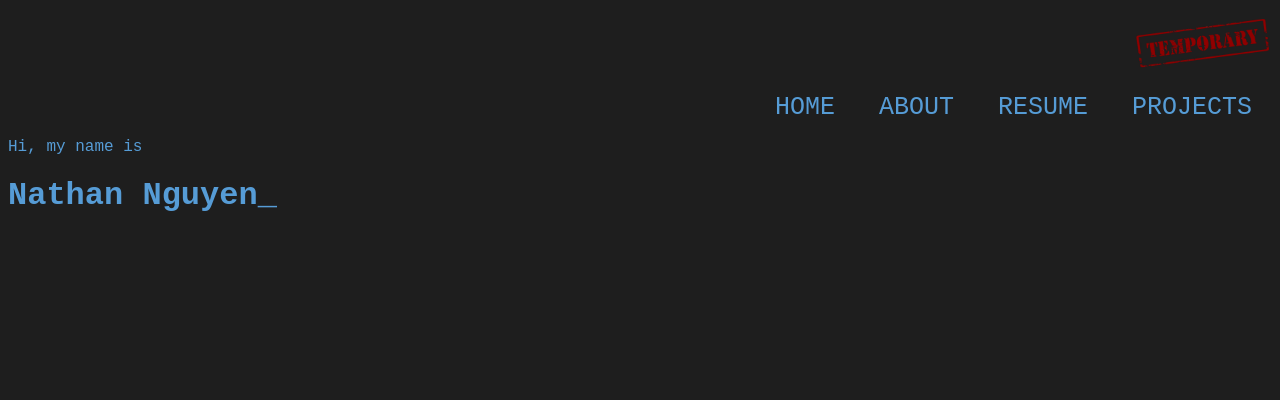
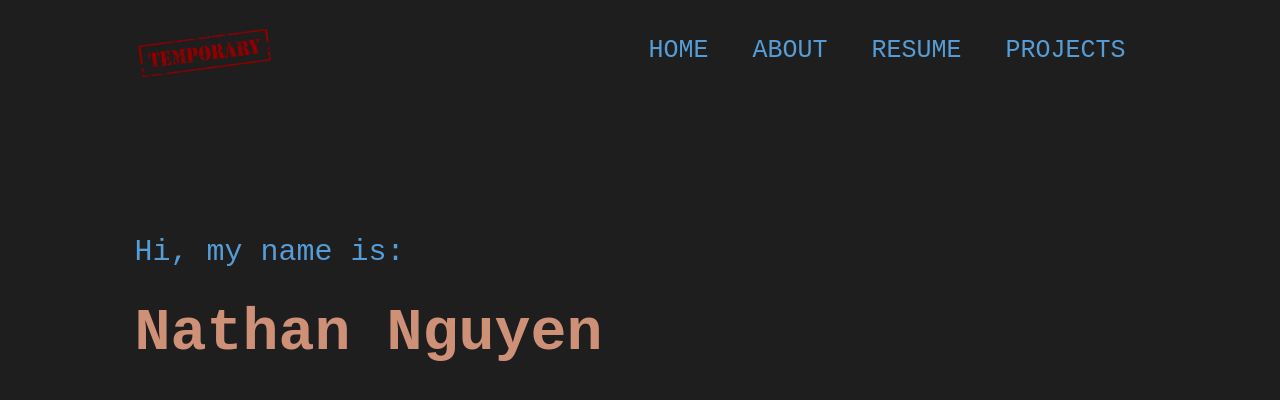
Before and after one commit to Nameless7631/Personal-Portfolio, a plain HTML site: page index.html in a window 1280 px wide. Drawn offline with Linux system fonts and the light colour scheme.

Commit message:
added line animation to buttons, added margins, and prepared page for intro text

```diff
--- a/index.html
+++ b/index.html
@@ -20,10 +20,10 @@
                 </li>
             </ul>
         </nav>
-    </div>
-    <div id="intro">
-        <p>Hi, my name is</p>
-        <h1>Nathan Nguyen_</h1>
+        <div class="header-text">
+            <p>Hi, my name is:</p>
+            <h1>Nathan Nguyen</h1>
+        </div>
     </div>
 </div>
 
--- a/style.css
+++ b/style.css
@@ -11,16 +11,19 @@ body{
     background: #1e1e1e
 }
 
-#header{
-    background-color: #1e1e1e;
+.container{
+    padding: 10px 10%;
+}
+
+nav{
+    display: flex;
+    align-items: center;
+    justify-content: space-between;
+    flex-wrap: wrap;
 }
 
 .logo{
     width: 140px;
-}
-
-nav{
-    text-align: right;
 }
 
 nav ul{
@@ -33,11 +36,34 @@ nav ul li a{
     margin:20px;
     font-size: 25px;
     font-family: 'Courier New', Courier, monospace;
+    position: relative;
 }
 
-#intro{
+nav ul li a::after{
+    content: '';
+    width: 0%;
+    height: 2px;
+    background: #569cd6;
+    position: absolute;
+    left: 0;
+    bottom: -4px;
+    transition: 0.5s;
+}
+
+nav ul li a:hover::after{
+    width: 100%;
+}
+
+.header-text{
+    margin-top: 15%;
+    font-size: 30px;
+    font-family: 'Courier New', Courier, monospace;
     color: #569cd6;
+}
+
+.header-text h1{
+    font-size: 60px;
+    margin-top: 30px;
     font-family: 'Courier New', Courier, monospace;
-
-
+    color: #ce9178;
 }
```
